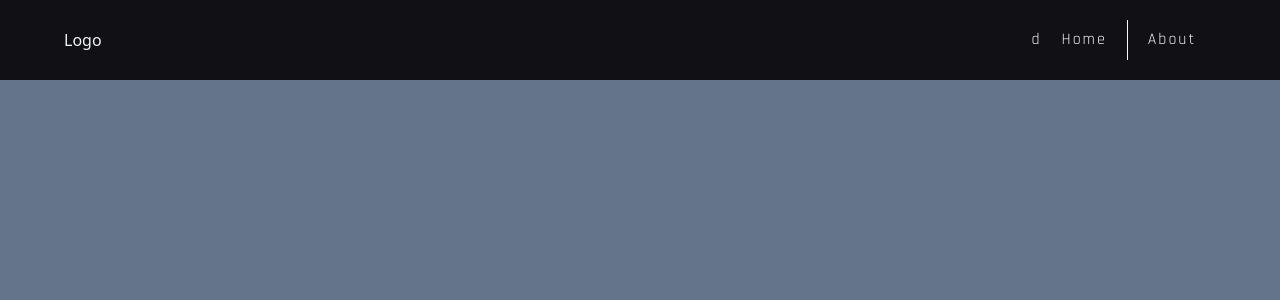
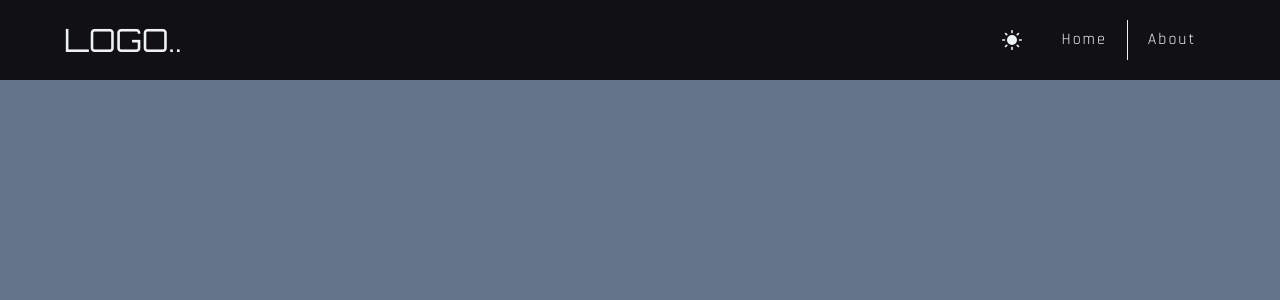
Before and after one commit to chinmayweb3/pages-motion, a React (Vite) app: page /about in a window 1280 px wide. Shown: the top 300 px of the page. Built offline with nearby package versions, Linux system fonts and the light colour scheme.

Commit message:
darkMode to navbar

```diff
--- a/src/App.css
+++ b/src/App.css
@@ -117,3 +117,7 @@ body {
 .flex-center {
   @apply flex justify-center items-center;
 }
+
+.d-mode {
+  @apply duration-[400ms] ease-out;
+}
--- a/src/components/navbar/btnChoose.jsx
+++ b/src/components/navbar/btnChoose.jsx
@@ -3,19 +3,26 @@ import { Link } from "react-router-dom";
 
 const BtnChoose = (props) => {
   return (
-    <Link className="px-[20px] h-[40px] overflow-hidden hover:bg-white/5 group flex items-center relative" to={props.to}>
+    <Link
+      className="px-[20px] h-[40px] text-offWhite dark:text-offBlack d-mode overflow-hidden hover:bg-offWhite/5 group flex items-center relative"
+      to={props.to}
+    >
       {props.text}
       <div
         style={{ clipPath: "polygon(100% 0, 0% 100%, 100% 100%)" }}
-        className="absolute group-hover:top-0 group-hover:left-0 duration-150 ease-in top-[100%] left-0 bg-offWhite w-[100%] h-[100%]"
+        className="absolute group-hover:top-0 group-hover:left-0 duration-150 ease-in top-[100%] left-0 bg-offWhite dark:bg-offBlack w-[100%] h-[100%]"
       >
-        <div className="absolute top-0 right-0 text-offBlack font-semibold w-full h-full flex justify-center items-center">{props.text}</div>
+        <div className="absolute top-0 right-0 text-offBlack dark:text-offWhite d-mode font-medium w-full h-full flex justify-center items-center">
+          {props.text}
+        </div>
       </div>
       <div
         style={{ clipPath: "polygon(0 0, 0% 100%, 100% 0)" }}
-        className="absolute group-hover:bottom-0 group-hover:right-0 duration-150 ease-in bottom-[100%] right-0 bg-offWhite w-[100%] h-[100%]"
+        className="absolute group-hover:bottom-0 group-hover:right-0 duration-150 ease-in bottom-[100%] right-0 bg-offWhite dark:bg-offBlack w-[100%] h-[100%]"
       >
-        <div className="absolute top-0 right-0 text-offBlack font-semibold w-full h-full flex justify-center items-center">{props.text}</div>
+        <div className="absolute top-0 right-0 text-offBlack dark:text-offWhite d-mode font-medium w-full h-full flex justify-center items-center">
+          {props.text}
+        </div>
       </div>
     </Link>
   );
@@ -26,28 +33,36 @@ const BtnChoose2 = (props) => {
       {props.text}
       <div
         style={{ clipPath: "polygon(0 0, 0% 100%, 50% 50%)" }} //left
-        className="absolute group-hover:left-0 duration-[250ms] ease-in top-0 left-[-100%] bg-offWhite w-[100%] h-[100%]"
+        className="absolute group-hover:left-0 duration-[250ms] ease-in top-0 left-[-100%] bg-offWhite dark:bg-offBlack w-[100%] h-[100%]"
       >
-        <div className="absolute top-0 right-0 text-offBlack font-semibold w-full h-full flex justify-center items-center">{props.text}</div>
+        <div className="absolute top-0 right-0 text-offBlack dark:text-offWhite d-mode font-semibold w-full h-full flex justify-center items-center">
+          {props.text}
+        </div>
       </div>
       <div
         style={{ clipPath: "polygon(0 0, 50% 50%, 100% 0)" }} //top
-        className="absolute group-hover:top-0 duration-[250ms] ease-in top-[-100%] left-0 bg-offWhite w-[100%] h-[100%]"
+        className="absolute group-hover:top-0 duration-[250ms] ease-in top-[-100%] left-0 bg-offWhite dark:bg-offBlack w-[100%] h-[100%]"
       >
-        <div className="absolute top-0 right-0 text-offBlack font-semibold w-full h-full flex justify-center items-center">{props.text}</div>
+        <div className="absolute top-0 right-0 text-offBlack dark:text-offWhite d-mode font-semibold w-full h-full flex justify-center items-center">
+          {props.text}
+        </div>
       </div>
 
       <div
         style={{ clipPath: "polygon(100% 0, 50% 50%, 100% 100%)" }} //right
-        className="absolute group-hover:right-0 duration-[250ms] ease-in top-0 right-[-100%] bg-offWhite w-[100%] h-[100%]"
+        className="absolute group-hover:right-0 duration-[250ms] ease-in top-0 right-[-100%] bg-offWhite dark:bg-offBlack w-[100%] h-[100%]"
       >
-        <div className="absolute top-0 right-0 text-offBlack font-semibold w-full h-full flex justify-center items-center">{props.text}</div>
+        <div className="absolute top-0 right-0 text-offBlack dark:text-offWhite d-mode font-semibold w-full h-full flex justify-center items-center">
+          {props.text}
+        </div>
       </div>
       <div
         style={{ clipPath: "polygon(0 100%, 50% 50%, 100% 100%)" }} // bottom
-        className="absolute group-hover:bottom-0 duration-[250ms] ease-in bottom-[-100%] left-0 bg-offWhite w-[100%] h-[100%]"
+        className="absolute group-hover:bottom-0 duration-[250ms] ease-in bottom-[-100%] left-0 bg-offWhite dark:bg-offBlack w-[100%] h-[100%]"
       >
-        <div className="absolute top-0 right-0 text-offBlack font-semibold w-full h-full flex justify-center items-center">{props.text}</div>
+        <div className="absolute top-0 right-0 text-offBlack dark:text-offWhite d-mode font-semibold w-full h-full flex justify-center items-center">
+          {props.text}
+        </div>
       </div>
     </Link>
   );
--- a/src/components/navbar/nav.jsx
+++ b/src/components/navbar/nav.jsx
@@ -1,23 +1,19 @@
 import React, { useEffect, useState } from "react";
 import { Link } from "react-router-dom";
 import BtnChoose from "./btnChoose";
+import { FiSun, FiMoon } from "react-icons/fi";
+
+import { AnimatePresence, motion } from "framer-motion";
 
 const Navbar = () => {
   return (
-    <nav className="fixed top-0 left-0 w-full h-[80px] bg-offBlack dark:bg-offWhite z-[20] flex">
-      <div className="h-[40px] my-auto max-width flex justify-between items-center text-offWhite">
-        <h1>Logo</h1>
+    <nav className="fixed top-0 left-0 w-full h-[80px] bg-offBlack dark:bg-offWhite d-mode z-[20] flex">
+      <div className="h-[40px] my-auto max-width flex justify-between items-center text-offWhite dark:text-offWhite d-mode">
+        <h1 className="font-orbitron text-[32px] uppercase text-offWhite dark:text-offBlack d-mode">Logo..</h1>
         <div className="flex-center text-[16px] font-rajdhani font-normal tracking-[2px]">
-          <h1
-            onClick={() => {
-              document.getElementById("tailwind-mode").classList.toggle("dark");
-            }}
-          >
-            d
-          </h1>
+          <ModeChange />
           <BtnChoose to="/" text="Home" />
-
-          <hr className="h-[40px] w-[1px] bg-slate-50" />
+          <hr className="h-[40px] w-[1px] bg-offWhite dark:bg-offBlack" />
           <BtnChoose to="/about" text="About" />
         </div>
       </div>
@@ -26,3 +22,43 @@ const Navbar = () => {
 };
 
 export default Navbar;
+
+const ModeChange = () => {
+  const [darkmode, setdarkmode] = useState(document.getElementById("tailwind-mode")?.classList?.contains("dark"));
+
+  const modeChange = () => {
+    document.getElementById("tailwind-mode").classList.toggle("dark");
+    setdarkmode(document.getElementById("tailwind-mode").classList.contains("dark"));
+  };
+
+  return (
+    <div onClick={modeChange} className="mx-[10px] h-[40px] w-[40px] relative overflow-hidden">
+      <AnimatePresence>
+        {!darkmode && (
+          <motion.div
+            className="w-fit h-fit top-[50%] left-[50%] translate-x-[-50%] translate-y-[-50%] absolute"
+            initial={{ top: "150%" }}
+            animate={{ top: "50%" }}
+            exit={{ top: "-100%" }}
+            transition={{ duration: 0.5, ease: "easeOut" }}
+          >
+            <FiSun className={`fill-offWhite cursor-pointer w-[20px] h-[20px] `} />
+          </motion.div>
+        )}
+      </AnimatePresence>
+      <AnimatePresence>
+        {darkmode && (
+          <motion.div
+            className="w-fit h-fit top-[50%] left-[50%] translate-x-[-50%] translate-y-[-50%] absolute"
+            initial={{ top: "150%" }}
+            animate={{ top: "50%" }}
+            exit={{ top: "-100%" }}
+            transition={{ duration: 0.5, ease: "easeOut" }}
+          >
+            <FiMoon className={`fill-offBlack stroke-0 cursor-pointer w-[20px] h-[20px] `} />
+          </motion.div>
+        )}
+      </AnimatePresence>
+    </div>
+  );
+};
--- a/src/main.jsx
+++ b/src/main.jsx
@@ -7,7 +7,7 @@ import "./App.css";
 ReactDOM.createRoot(document.getElementById("root")).render(
   // <React.StrictMode>
   <BrowserRouter>
-    <section id="tailwind-mode" class="ligt">
+    <section id="tailwind-mode">
       <App />
     </section>
   </BrowserRouter>
```
